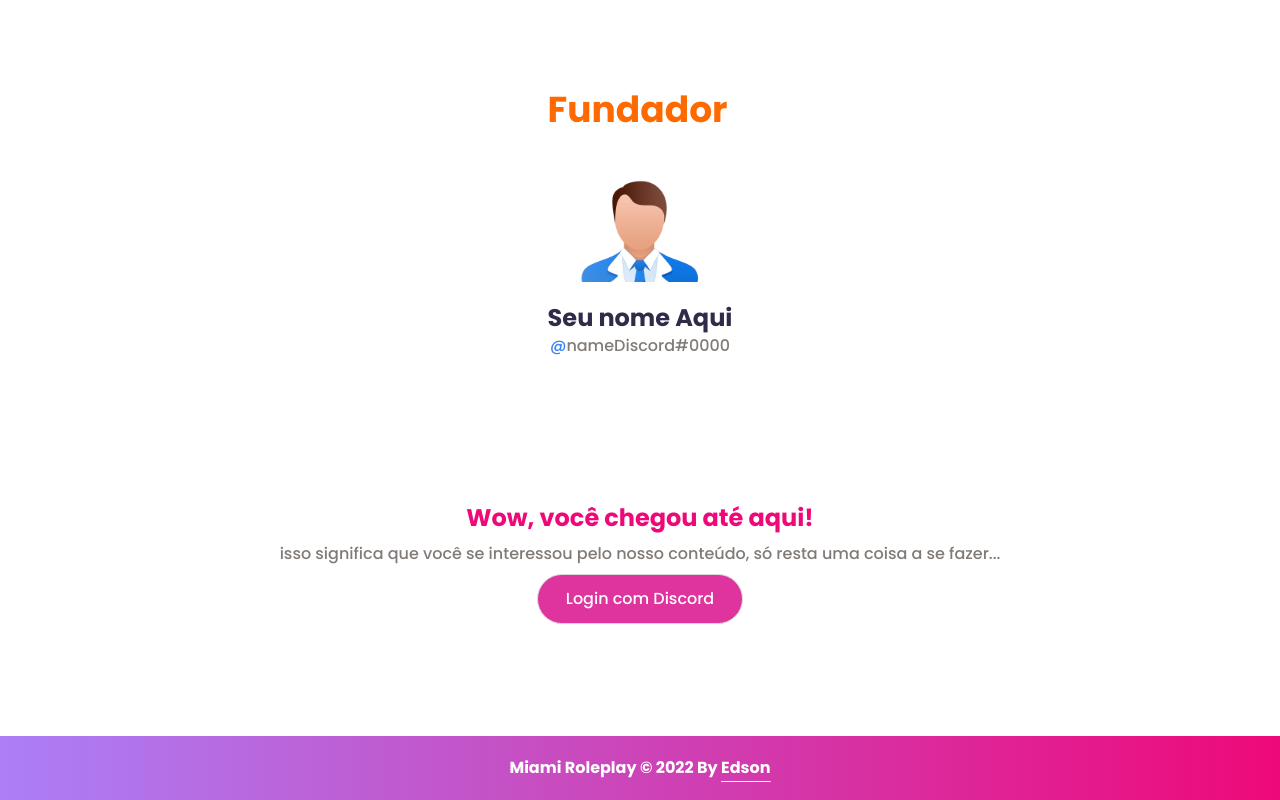
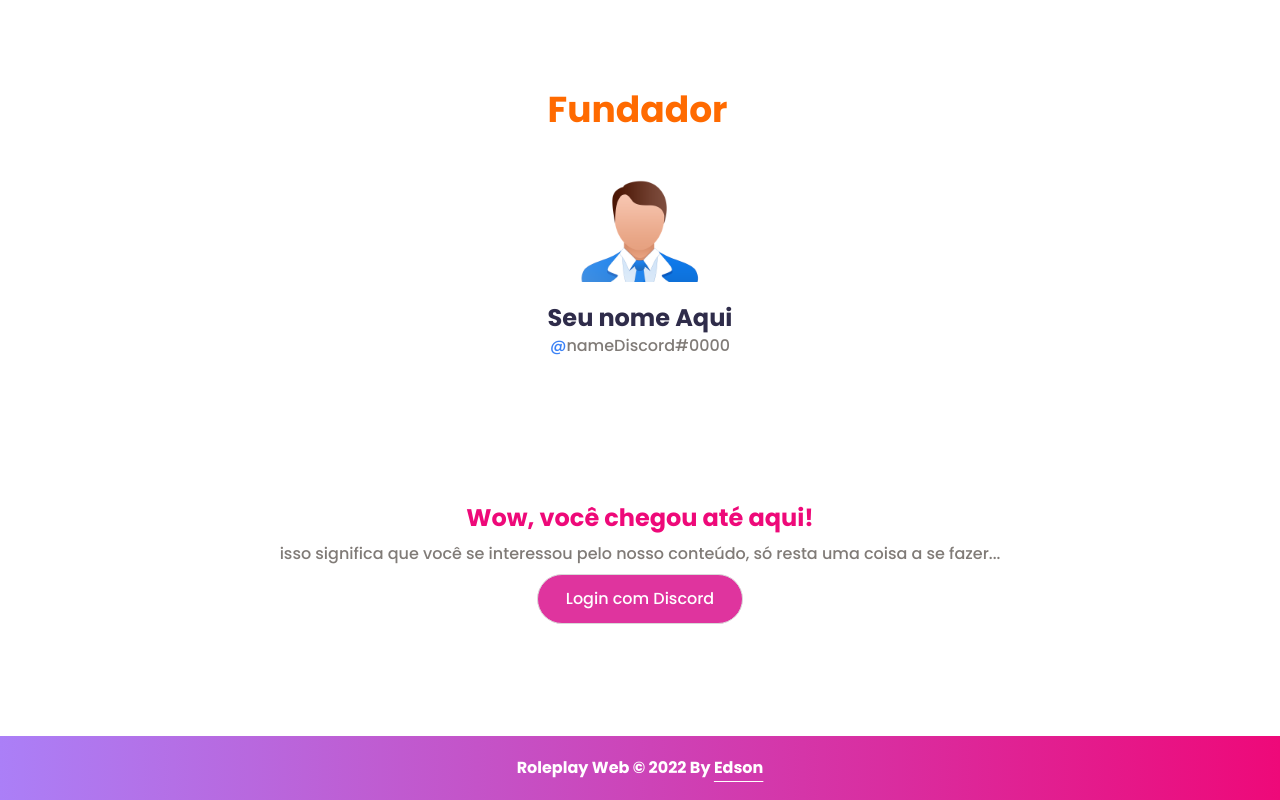
Before and after one commit to edsonjaguiar/roleplay-web, a Next.js app: page / in a window 1280 px wide. Shown: the part 1088-1888 px from the top of the page. Built offline with nearby package versions, Linux system fonts and the light colour scheme; no server answers.

Commit message:
chore: Changing some elements

```diff
--- a/src/components/Footer.tsx
+++ b/src/components/Footer.tsx
@@ -3,7 +3,7 @@ export default function Footer() {
         <footer className="bg-gradient-to-r from-purple-400 to-pink-700">
             <div className="text-center p-5 text-white font-bold">
                 <p className="text-base">
-                    Miami Roleplay &copy; 2022 By{' '}
+                    Roleplay Web &copy; 2022 By{' '}
                     <a
                         href="https://github.com/edsonjaguiar"
                         target="_blank"
```
